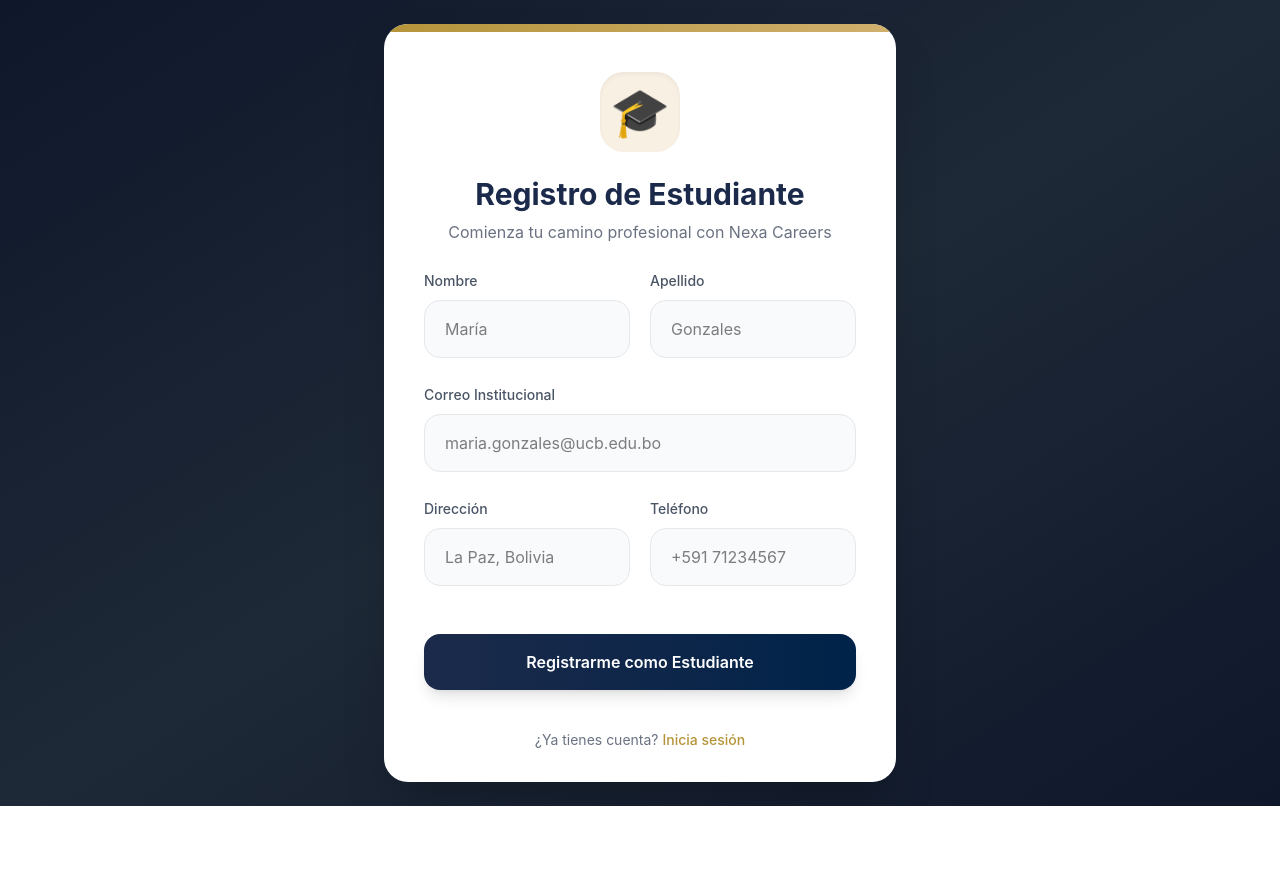
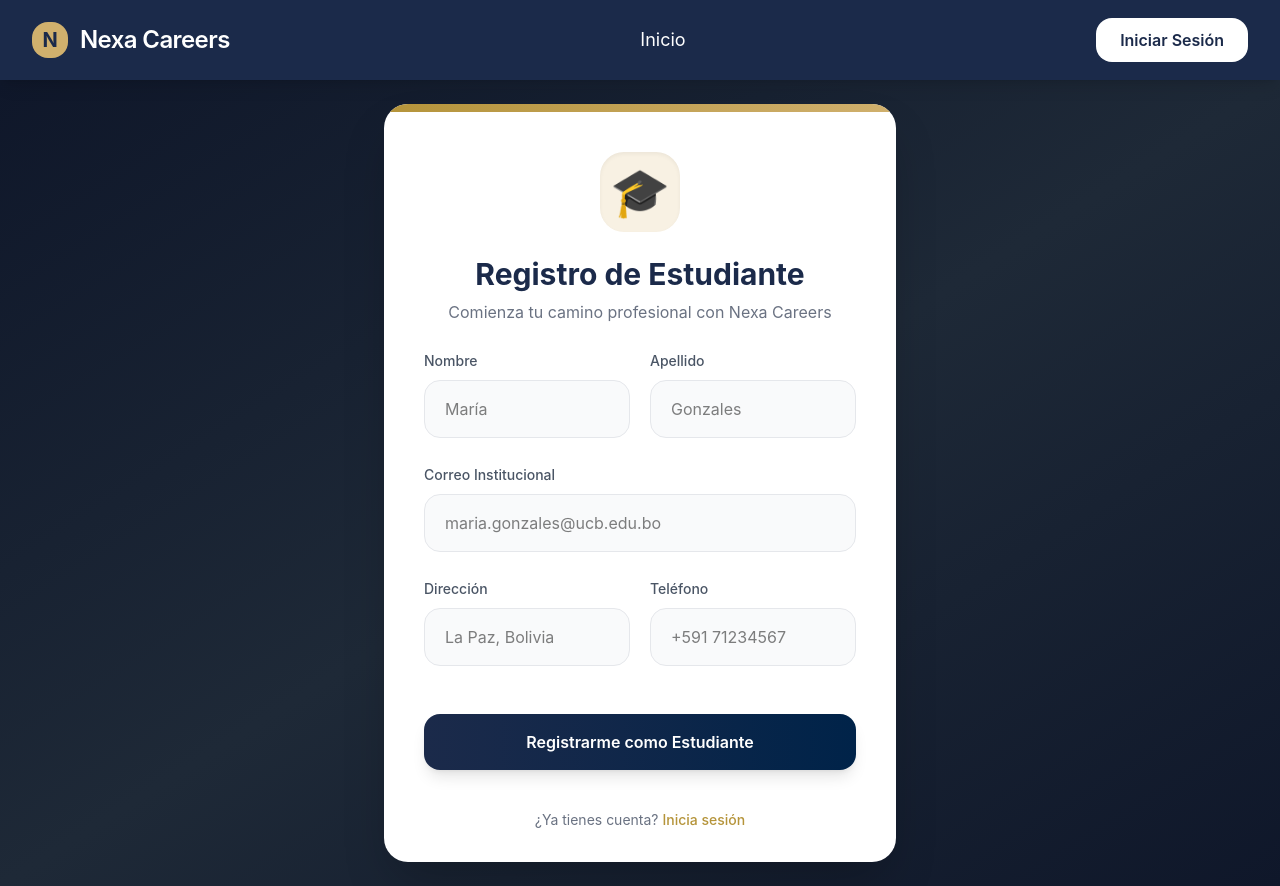
Before and after one commit to KamiGit21/Nexa_Career, a Vue app in the folder nexa_careers/: page /registro-estudiante in a window 1280 px wide. Before the commit the page ends 806 px from the top, so only its background shows below. Built offline with nearby package versions, Linux system fonts and the light colour scheme.

Commit message:
Instancia de navbar en paginas de registro e inicio de sesion, correccion de rutas home y login

```diff
--- a/nexa_careers/src/frontend/router/index.js
+++ b/nexa_careers/src/frontend/router/index.js
@@ -13,7 +13,7 @@ import PerfilEstudiante from '@/views/EditarPerfilEstudiante.vue'
 
 const routes = [
   { path: '/', redirect: '/home' },
-  { path: '/home', name: 'Home', component: HomeView, meta: { requiereRol: ['estudiante', 'empleador', 'supervisor'] } },
+  { path: '/home', name: 'Home', component: HomeView, meta: { soloPublico: true } },
 
   { path: '/login', name: 'InicioSesion', component: InicioSesion, meta: { soloPublico: true } },
 
--- a/nexa_careers/src/frontend/views/InicioSesion.vue
+++ b/nexa_careers/src/frontend/views/InicioSesion.vue
@@ -1,4 +1,6 @@
 <template>
+  <div>
+  <navbar />
   <div class="min-h-screen bg-gradient-to-br from-[#0f172a] to-[#1e2937] flex items-center justify-center p-6">
     <div class="w-full max-w-md bg-white rounded-3xl shadow-2xl overflow-hidden">
 
@@ -62,11 +64,14 @@
       </div>
     </div>
   </div>
+  </div>
 </template>
 
 <script setup>
 import { ref } from 'vue'
 import { useRouter } from 'vue-router'
+import Navbar from '@/components/layout/Navbar.vue'
+
 
 const router = useRouter()
 const showPassword = ref(false)
--- a/nexa_careers/src/frontend/views/RegistroEmpleador.vue
+++ b/nexa_careers/src/frontend/views/RegistroEmpleador.vue
@@ -1,4 +1,6 @@
 <template>
+  <div>
+    <navbar />
   <div class="min-h-screen bg-gradient-to-br from-[#0f172a] via-[#1e2937] to-[#0f172a] flex items-center justify-center p-6">
     <div class="w-full max-w-lg bg-white rounded-3xl shadow-2xl overflow-hidden">
 
@@ -69,10 +71,12 @@
       </div>
     </div>
   </div>
+  </div>
 </template>
 
 <script setup>
 import { ref, onMounted } from 'vue'
+import Navbar from '@/components/layout/Navbar.vue'
 
 const form = ref({
   empresa: '',
--- a/nexa_careers/src/frontend/views/RegistroEstudiante.vue
+++ b/nexa_careers/src/frontend/views/RegistroEstudiante.vue
@@ -1,4 +1,6 @@
 <template>
+  <div>
+    <navbar />
   <div class="min-h-screen bg-gradient-to-br from-[#0f172a] via-[#1e2937] to-[#0f172a] flex items-center justify-center p-6">
     <div class="w-full max-w-lg bg-white rounded-3xl shadow-2xl overflow-hidden">
 
@@ -60,10 +62,12 @@
       </div>
     </div>
   </div>
+  </div>
 </template>
 
 <script setup>
 import { ref } from 'vue'
+import Navbar from '@/components/layout/Navbar.vue'
 
 const form = ref({
   nombre: '',
--- a/nexa_careers/src/frontend/views/RegistroSupervisor.vue
+++ b/nexa_careers/src/frontend/views/RegistroSupervisor.vue
@@ -1,4 +1,7 @@
 <template>
+  <div>
+    <navbar />
+
   <div class="min-h-screen bg-gradient-to-br from-[#0f172a] via-[#1e2937] to-[#0f172a] flex items-center justify-center p-6">
     <div class="w-full max-w-lg bg-white rounded-3xl shadow-2xl overflow-hidden">
 
@@ -55,10 +58,12 @@
       </div>
     </div>
   </div>
+  </div>
 </template>
 
 <script setup>
 import { ref } from 'vue'
+import Navbar from '@/components/layout/Navbar.vue'
 
 const form = ref({
   nombre: '',
```
